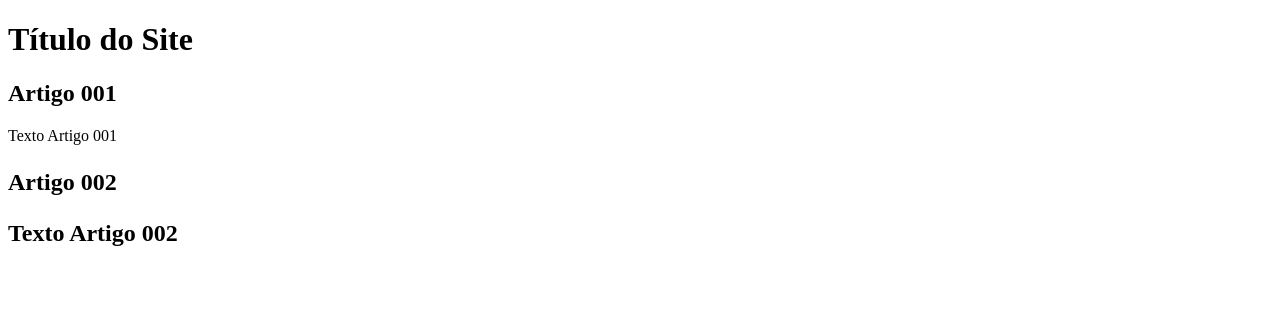
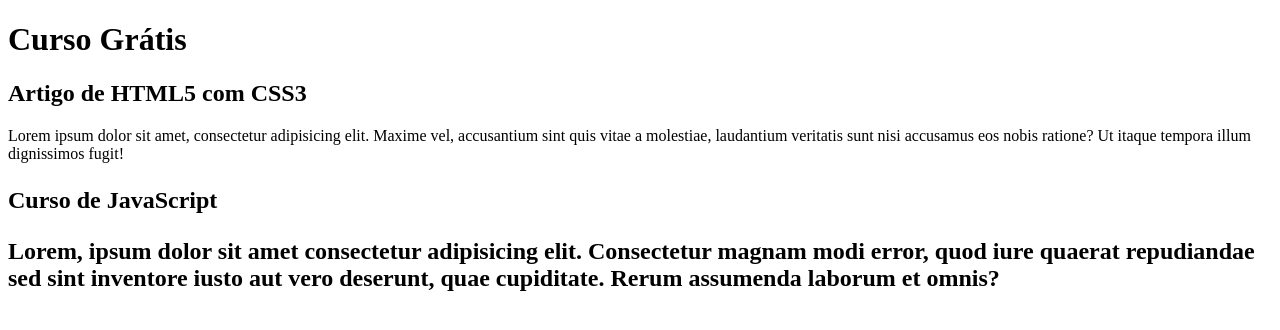
Before and after one commit to RRNunes/projeto-site, a plain HTML site: page index.html in a window 1280 px wide. Drawn offline with Linux system fonts and the light colour scheme.

Commit message:
escrevendo o conteúdo

```diff
--- a/index.html
+++ b/index.html
@@ -8,16 +8,16 @@
 <body>
     <main>
         <header>
-            <h1>Título do Site</h1>
+            <h1>Curso Grátis</h1>
         </header>
         <article>
-            <h2>Artigo 001</h2>
-            <p>Texto Artigo 001</p>
+            <h2>Artigo de HTML5 com CSS3</h2>
+            <p>Lorem ipsum dolor sit amet, consectetur adipisicing elit. Maxime vel, accusantium sint quis vitae a molestiae, laudantium veritatis sunt nisi accusamus eos nobis ratione? Ut itaque tempora illum dignissimos fugit!</p>
         </article>
         <Article>
             <h2>
-                <p>Artigo 002</p>
-                <p>Texto Artigo 002</p>
+                <p>Curso de JavaScript</p>
+                <p>Lorem, ipsum dolor sit amet consectetur adipisicing elit. Consectetur magnam modi error, quod iure quaerat repudiandae sed sint inventore iusto aut vero deserunt, quae cupiditate. Rerum assumenda laborum et omnis?</p>
             </h2>
         </Article>
     </main>
```
